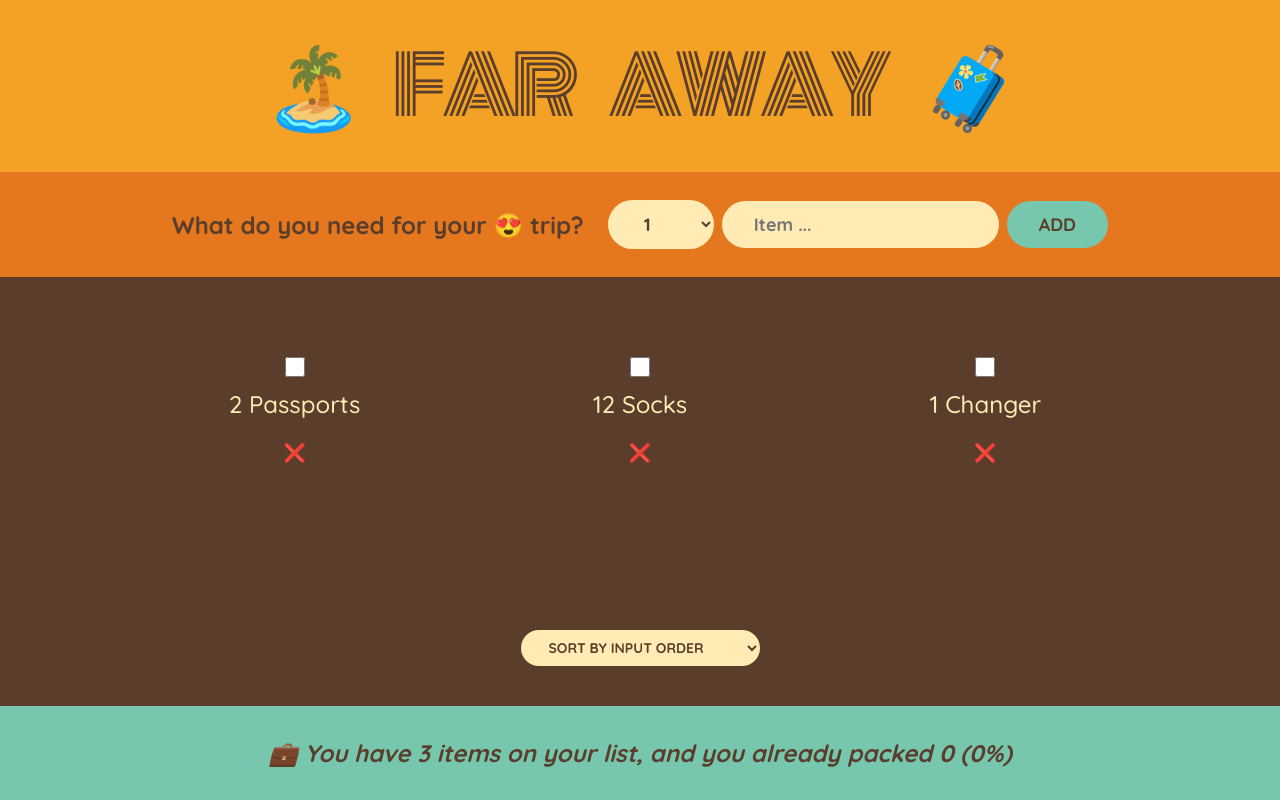
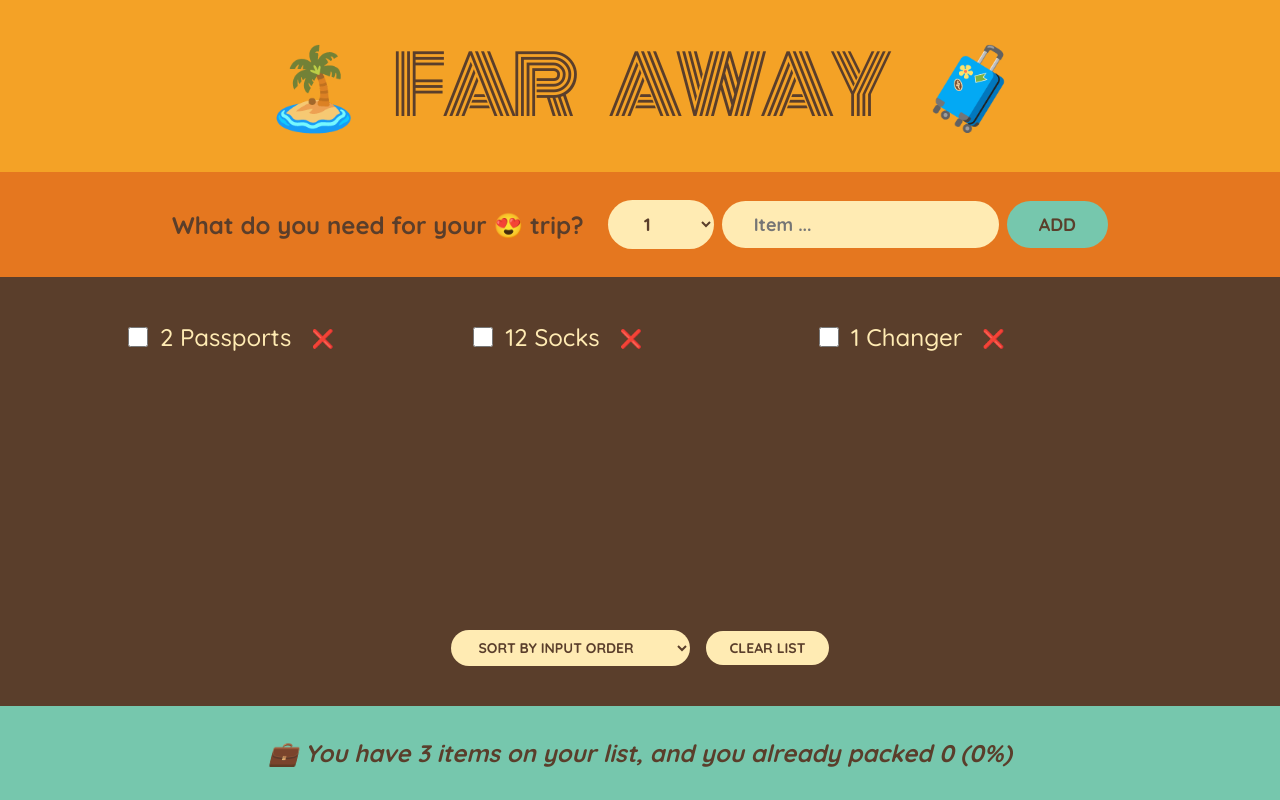
Before and after one commit to Mohammed3ohammed/Travel-list, a React (Create React App) app: page / in a window 1280 px wide. Built offline with nearby package versions, Linux system fonts and the light colour scheme.

Commit message:
Refactor code by splitting functions into separate components for better modularity

```diff
--- a/src/App.js
+++ b/src/App.js
@@ -1,4 +1,10 @@
 import { useState } from "react";
+import Logo from "./components/Logo";
+import Form from "./components/Form";
+import PackingList from "./components/PackingList ";
+import Stats from "./components/Stats";
+
+
 const initialItems = [
   { id: 1, description: "Passports", quantity: 2, packed: false },
   { id: 2, description: "Socks", quantity: 12, packed: false },
@@ -24,6 +30,12 @@ const initialItems = [
                     ))
                 }
 
+                function handleClearList() {
+
+                  const confirmed = window.confirm("Are you sure you want to delete all items?");
+                 if (confirmed) setItems([]);
+                }
+
      return (
       <div className="app">
          <Logo />
@@ -33,128 +45,10 @@ const initialItems = [
         items={items}
         onDeleteItem={handleDleteItem}
         onToggleItems={handleToggleItem}
+        onClearList={handleClearList}
         />
         <Stats
         items={items}
         />
       </div>
     )};
-
-     function Logo() {
-        return <h1>🏝️ Far Away 🧳</h1>;
-      };
-
-      function Form( {onAddItems} ) {
-        const [description , setDescription] = useState("");
-        const [quantity, setQuantity] = useState(1);
-
-
-
-        function handleSubmit(e) {
-          e.preventDefault();
-
-          if(!description) return;
-
-          const newItem = {description, quantity, package: false, id: Date.now() };
-          console.log(newItem);
-
-          onAddItems(newItem);
-          setDescription("");
-          setQuantity(1);
-        };
-
-
-
-        return (
-          <form className="add-form" onClick={handleSubmit}>
-            <h3>What do you need for your 😍 trip?</h3>
-            <select className="select" value={quantity} onChange={(e) => setQuantity(e.target.value)}>
-              {Array.from({ length: 20 }, (_, i) => i + 1).map
-              ((num) => (
-                <option value={num} key={num}>
-                  {num}
-                </option>
-              ))}
-              </select>
-              <input
-              className="input"
-              type="text"
-                placeholder="Item ..."
-                value={description}
-                onChange={(e) => setDescription(e.target.value)}
-                />
-              <button>Add</button>
-          </form>
-        )
-      };
-
-     function PackingList( {items, onDeleteItem, onToggleItems } ) {
-        const [sortBy  , setSortBy] = useState("input");
-        let sortedItems;
-        if(sortBy === "input") sortedItems = items;
-
-        if(sortBy === "description")
-          sortedItems = items
-        .slice()
-        .sort((a , b)=> a.description.localeCompare(b.description));
-
-        if(sortBy === "packed")
-          sortedItems = items
-        .slice()
-        .sort((a , b) => Number(a.packed) - Number(b.packed));
-
-        return (
-          <div className="list">
-          <ul>
-            {sortedItems.map((item) => (
-            <Item item={item}
-              onDeleteItem={onDeleteItem}
-              onToggleItems={onToggleItems}
-              key={item.id} />
-            ))}
-          </ul>
-
-            <div className="actions">
-              <select value={sortBy} onChange={(e) => setSortBy(e.target.value)}>
-                <option value="input">Sort by input order</option>
-                <option value="description">Sort by description</option>
-                <option value="packed">Sort by packed status</option>
-              </select>
-            </div>
-
-          </div>
-        )
-     };
-
-      function Item({ item, onDeleteItem, onToggleItems }) {
-        return (
-              <li className="list li">
-                <input type="checkbox" value={item.packed} onChange={() => onToggleItems(item.id)} />
-              <span style={item.packed ? {textDecoration: "line-through"} : {}}>{item.quantity} {item.description}</span>
-              <button className="list li button" onClick={() => onDeleteItem(item.id)}>❌</button>
-            </li>
-        );
-      }
-
-      function Stats({ items }) {
-        if(!items.length)
-          return (
-        <p className="stats">
-          <em>Start adding some items to your packing list 🚀</em>
-        </p>
-      );
-
-        const numItems = items.length;
-        const numPacked = items.filter((item)=>item.packed).length;
-        const percentage = Math.round((numPacked / numItems) * 100);
-
-        return(
-          <footer className="stats">
-        <em>
-          {percentage === 100 ? "You got everything! Ready to go ✈ " :
-          `💼 You have ${numItems} items on your list, and you already packed ${numPacked} (${ percentage}%) `}
-
-        </em>
-        </footer>
-        )
-      };
--- /dev/null
+++ b/src/components/Form.jsx
@@ -0,0 +1,36 @@
+import { useState } from "react";
+
+export default function Form( {onAddItems} ) {
+        const [description, setDescription] = useState("");
+        const [quantity, setQuantity] = useState(1);
+
+        function handleSubmit(e) {
+        e.preventDefault();
+        if(!description) return;
+        const newItem = {description, quantity, packed: false, id: Date.now() };
+        console.log(newItem);
+        onAddItems(newItem);
+        setDescription("");
+        setQuantity(1);
+        };
+
+        return (
+          <form className="add-form" onSubmit={handleSubmit}>
+            <h3>What do you need for your 😍 trip?</h3>
+            <select value={quantity} onChange={(e) => setQuantity(Number(e.target.value))}>
+              {Array.from({ length: 20 }, (_, i) => i + 1).map((num) => (
+                <option value={num} key={num}>
+                  {num}
+                </option>
+              ))}
+              </select>
+              <input
+              type="text"
+                placeholder="Item ..."
+                value={description}
+                onChange={(e) => setDescription(e.target.value)}
+                />
+              <button>Add</button>
+          </form>
+        )
+      };
--- /dev/null
+++ b/src/components/Item.jsx
@@ -0,0 +1,9 @@
+export default function Item({ item, onDeleteItem, onToggleItems }) {
+    return (
+          <li>
+            <input type="checkbox" value={item.packed} onChange={() => onToggleItems(item.id)} />
+          <span style={item.packed ? {textDecoration: "line-through"} : {}}>{item.quantity} {item.description}</span>
+          <button onClick={() => onDeleteItem(item.id)}>❌</button>
+        </li>
+    );
+  }
--- /dev/null
+++ b/src/components/Logo.jsx
@@ -0,0 +1,3 @@
+export default function Logo() {
+    return <h1>🏝️ Far Away 🧳</h1>;
+  };
--- /dev/null
+++ b/src/components/PackingList .jsx
@@ -0,0 +1,41 @@
+import { React, useState } from "react";
+import Item from "./Item";
+
+export default function PackingList( {items, onDeleteItem, onToggleItems, onClearList } ) {
+    const [sortBy  , setSortBy] = useState("input");
+    let sortedItems;
+    if(sortBy === "input") sortedItems = items;
+
+    if(sortBy === "description")
+      sortedItems = items
+    .slice()
+    .sort((a , b)=> a.description.localeCompare(b.description));
+
+    if(sortBy === "packed")
+      sortedItems = items
+    .slice()
+    .sort((a , b) => Number(a.packed) - Number(b.packed));
+
+    return (
+      <div className="list">
+      <ul>
+        {sortedItems.map((item) => (
+        <Item item={item}
+          onDeleteItem={onDeleteItem}
+          onToggleItems={onToggleItems}
+          key={item.id} />
+        ))}
+      </ul>
+
+        <div className="actions">
+          <select value={sortBy} onChange={(e) => setSortBy(e.target.value)}>
+            <option value="input">Sort by input order</option>
+            <option value="description">Sort by description</option>
+            <option value="packed">Sort by packed status</option>
+          </select>
+          <button onClick={onClearList }>Clear List</button>
+        </div>
+
+      </div>
+    )
+ };
--- /dev/null
+++ b/src/components/Stats.jsx
@@ -0,0 +1,21 @@
+export default function Stats({ items }) {
+    if(!items.length)
+    return (
+        <p className="stats">
+    <em>Start adding some items to your packing list 🚀</em>
+    </p>
+);
+    const numItems = items.length;
+    const numPacked = items.filter((item)=>item.packed).length;
+    const percentage = Math.round((numPacked / numItems) * 100);
+
+    return(
+    <footer className="stats">
+    <em>
+    {percentage === 100 ? "You got everything! Ready to go ✈ " :
+    `💼 You have ${numItems} items on your list, and you already packed ${numPacked} (${ percentage}%) `}
+
+    </em>
+    </footer>
+    )
+  };
--- a/src/index.css
+++ b/src/index.css
@@ -74,6 +74,7 @@ input {
   background-color: #5a3e2b;
   color: #ffebb3;
   padding: 4rem 0;
+
   display: flex;
   justify-content: space-between;
   flex-direction: column;
```
